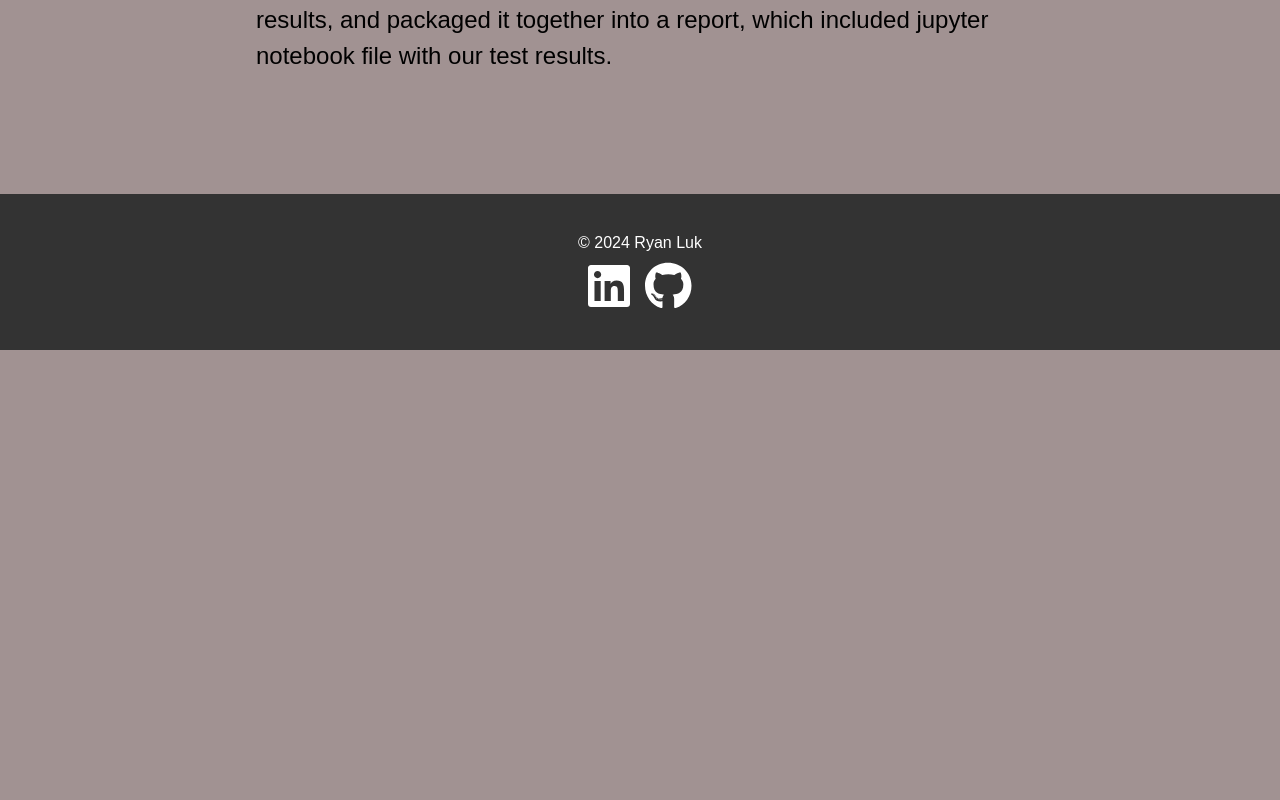
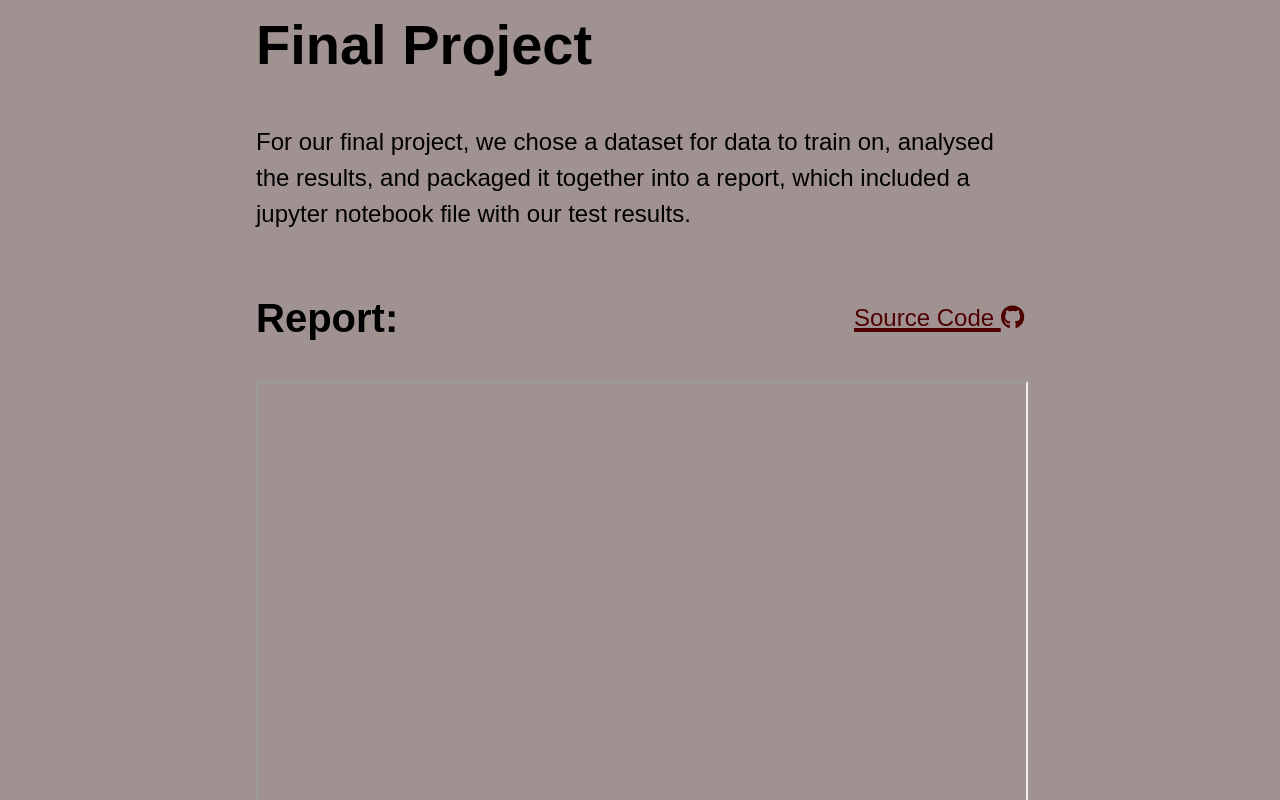
Before and after one commit to luk-ryan/luk-ryan.github.io, a React (Vite) app: page /about/education/EECS3401 in a window 1280 px wide. Shown: the part 920-1720 px from the top of the page. Before the commit the page ends 1270 px from the top, so only its background shows below. Built offline with nearby package versions, Linux system fonts and the light colour scheme.

Commit message:
Added my projects to eecs2401 and eecs2461

```diff
--- a/src/components/about-me/education/EECS3401.jsx
+++ b/src/components/about-me/education/EECS3401.jsx
@@ -1,5 +1,7 @@
 import React from "react";
 import ButtonBack from "../../ButtonBack";
+import { FontAwesomeIcon } from "@fortawesome/react-fontawesome";
+import { faGithub } from "@fortawesome/free-brands-svg-icons";
 
 const EECS3401 = () => {
   return (
@@ -19,10 +21,60 @@ const EECS3401 = () => {
           algorithms, such as linear regression, support vector machine (SVM),
           and decision trees. For the second part of this course, we were
           introduced to the python libraries that would use these algorithms.
-          For our final projet, we chose a dataset for data to train on,
+        </p>
+        <h2>Final Project</h2>
+        <p>
+          For our final project, we chose a dataset for data to train on,
           analysed the results, and packaged it together into a report, which
-          included jupyter notebook file with our test results.
+          included a jupyter notebook file with our test results.
         </p>
+        <div className="eecs3401-header">
+          <h3>Report:</h3>
+          <p>
+            <a
+              className="text-link"
+              href="https://github.com/luk-ryan/EECS-3401-Netflix"
+              target="_blank"
+              rel="noopener noreferrer"
+            >
+              Source Code <FontAwesomeIcon icon={faGithub} />
+            </a>
+          </p>
+        </div>
+        <iframe
+          id="-eecs-3401-netflix-final-assignment.pdf"
+          src="/education/eecs-3401-netflix-final-assignment.pdf"
+          width="100%"
+          height="1000em"
+        />
+        <h3>Video Presentation:</h3>
+        <div
+          className="video-container"
+          style={{
+            position: "relative",
+            paddingBottom: "56.25%", // 16:9 aspect ratio
+            height: 0,
+            overflow: "hidden",
+            maxWidth: "100%",
+          }}
+        >
+          <iframe
+            width="100%"
+            height="100%"
+            src="https://www.youtube.com/embed/p2t69_RM8p0"
+            title="YouTube video player"
+            frameBorder="0"
+            allow="accelerometer; autoplay; clipboard-write; encrypted-media; gyroscope; picture-in-picture"
+            allowFullScreen
+            style={{
+              position: "absolute",
+              top: 0,
+              left: 0,
+              width: "100%",
+              height: "100%",
+            }}
+          />
+        </div>
       </div>
     </>
   );
--- a/src/components/about-me/education/EECS3461.jsx
+++ b/src/components/about-me/education/EECS3461.jsx
@@ -13,6 +13,7 @@ const EECS3461 = () => {
         <ButtonBack link={"/about/education"} />
       </div>
       <div className="content">
+        <h2>Final Project</h2>
         <p>
           The biggest component of this course was to decide on a problem and
           come up with a design solution for this problem. As a team of four
@@ -24,6 +25,13 @@ const EECS3461 = () => {
           mobile application, we used Figma to develop a working interactive
           prototype and compiled it into a final report for submission.
         </p>
+        <h3>Report:</h3>
+        <iframe
+          id="education/eecs 3461 - assignment 2.pdf"
+          src="/education/eecs 3461 - assignment 2.pdf"
+          width="100%"
+          height="1000em"
+        />
       </div>
     </>
   );
--- a/src/components/pages/Home.jsx
+++ b/src/components/pages/Home.jsx
@@ -4,7 +4,7 @@ import CardLink from "../CardLink";
 const Home = () => {
   return (
     <>
-      <div className="home introduction">
+      <div className="home-introduction">
         <h1>Welcome</h1>
         <p>
           My name is Ryan Luk, a professional programmer and student. I'm in my
--- a/src/components/pages/Resume.jsx
+++ b/src/components/pages/Resume.jsx
@@ -53,10 +53,7 @@ const Resume = () => {
         <div className="resume-section">
           <h1>My Resume</h1>
           <a href="/resume.pdf" download="resume_ryan_luk.pdf">
-            <button>
-              {/* <FontAwesomeIcon icon={faDownload} style={{ marginRight: "8px" }} /> */}
-              Download PDF
-            </button>
+            <button>Download PDF</button>
           </a>
           <p>If the resume is not loading, please try refreshing the page.</p>
 
@@ -64,7 +61,7 @@ const Resume = () => {
             id="resume-pdf"
             src="/resume.pdf"
             width="100%"
-            height="800px"
+            height="1000em"
           />
         </div>
       </div>
--- a/src/components/projects/ProjectDetail.jsx
+++ b/src/components/projects/ProjectDetail.jsx
@@ -27,7 +27,7 @@ const ProjectDetail = () => {
               Source Code <FontAwesomeIcon icon={faGithub} />
             </a>
           </p>
-          <ButtonBack link={"/"} />
+          <ButtonBack link={"/projects"} />
         </div>
         <div className="content">
           <h2>Overview</h2>
--- a/src/index.css
+++ b/src/index.css
@@ -288,17 +288,36 @@ body {
 
 /* ----- ----- ----- Home Page ----- ----- ----- */
 
-.home {
+.home-introduction {
+  display: flex;
   text-align: center;
   justify-content: center;
   align-items: center;
+  flex-direction: column;
+  padding: 5%;
+  background-color: var(--main-color);
+  text-align: center;
 }
 
-.home p {
+.home-introduction h1 {
+  font-size: var(--font-xlarge);
+  font-weight: bold;
+}
+
+.home-introduction p {
+  font-size: var(--font-small);
+  color: var(--main-text-color);
+  line-height: 1.5;
   max-width: 60em;
 }
 
 /* ----- ----- ----- About Me Page ----- ----- ----- */
+
+.eecs3401-header {
+  display: flex;
+  align-items: center;
+  justify-content: space-between;
+}
 
 /* ----- ----- ----- Projects Page ----- ----- ----- */
 
```
Also changed, not shown: 2 other files (tests, documents, lock files or other folders).
